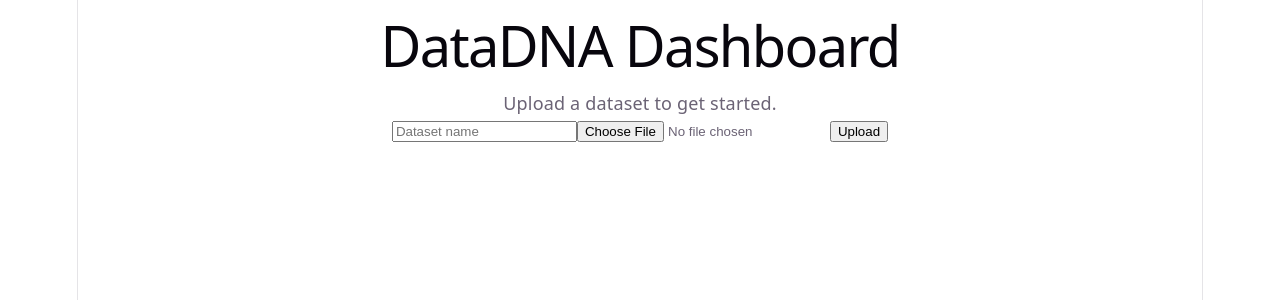
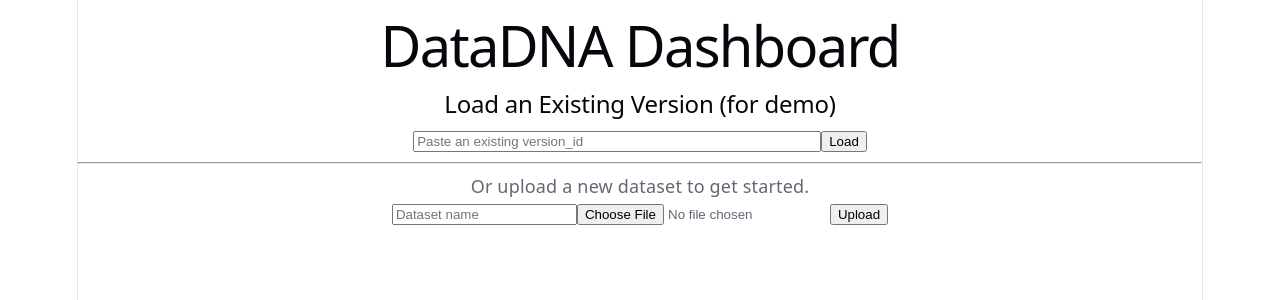
Before and after one commit to dhruvv-x/DataDNA, a React (Vite) app in the folder frontend/: page / in a window 1280 px wide. Shown: the top 300 px of the page. Built offline with nearby package versions, Linux system fonts and the light colour scheme.

Commit message:
feat: add ability to load existing version by ID for demo purposes

```diff
--- a/frontend/src/App.tsx
+++ b/frontend/src/App.tsx
@@ -15,16 +15,22 @@ function App() {
   const [fabricResult, setFabricResult] = useState<any>(null)
   const [verifyResult, setVerifyResult] = useState<any>(null)
 
+  const [existingVersionId, setExistingVersionId] = useState('')
+
+  function resetAllResults() {
+    setTrustScore(null)
+    setImpact(null)
+    setLineage(null)
+    setFabricResult(null)
+    setVerifyResult(null)
+  }
+
   function handleFileChange(event: React.ChangeEvent<HTMLInputElement>) {
     const file = event.target.files?.[0]
     if (file) {
       setSelectedFile(file)
       setStatus('')
-      setTrustScore(null)
-      setImpact(null)
-      setLineage(null)
-      setFabricResult(null)
-      setVerifyResult(null)
+      resetAllResults()
     }
   }
 
@@ -39,11 +45,7 @@ function App() {
     }
 
     setStatus('Uploading...')
-    setTrustScore(null)
-    setImpact(null)
-    setLineage(null)
-    setFabricResult(null)
-    setVerifyResult(null)
+    resetAllResults()
 
     const formData = new FormData()
     formData.append('file', selectedFile)
@@ -77,9 +79,61 @@ function App() {
     }
   }
 
+  async function handleLoadExistingVersion() {
+    if (!existingVersionId) {
+      setStatus('Paste a version ID first.')
+      return
+    }
+
+    setStatus('Loading existing version...')
+    resetAllResults()
+    setDatasetId('')
+    setVersionId('')
+
+    try {
+      const trustResponse = await fetch(
+        `http://localhost:8000/datasets/versions/${existingVersionId}/trust`
+      )
+      const trustData = await trustResponse.json()
+
+      if (!trustResponse.ok) {
+        setStatus('Could not load version: ' + JSON.stringify(trustData))
+        return
+      }
+
+      setVersionId(existingVersionId)
+      setTrustScore(trustData)
+      setStatus('Loaded. You can now analyze impact or check on-chain status.')
+    } catch (error) {
+      setStatus('Error: could not reach backend.')
+    }
+  }
+
   async function handleAnalyzeImpact() {
     if (!versionId) {
-      setStatus('Upload a dataset first.')
+      setStatus('Upload or load a dataset version first.')
+      return
+    }
+
+    setStatus('Analyzing impact...')
+    setImpact(null)
+
+    try {
+      const impactResponse = await fetch(
+        `http://localhost:8000/datasets/versions/${versionId}/impact`
+      )
+      const impactData = await impactResponse.json()
+
+      setStatus('')
+      setImpact(impactData)
+    } catch (error) {
+      setStatus('Error: could not reach backend.')
+    }
+  }
+
+  async function handleMarkInvalidAndAnalyze() {
+    if (!versionId) {
+      setStatus('Upload or load a dataset version first.')
       return
     }
 
@@ -166,7 +220,7 @@ function App() {
 
   async function handleRegisterOnChain() {
     if (!versionId) {
-      setStatus('Upload a dataset first.')
+      setStatus('Upload or load a dataset version first.')
       return
     }
 
@@ -195,7 +249,7 @@ function App() {
 
   async function handleVerifyOnChain() {
     if (!versionId) {
-      setStatus('Upload a dataset first.')
+      setStatus('Upload or load a dataset version first.')
       return
     }
 
@@ -223,7 +277,22 @@ function App() {
   return (
     <div>
       <h1>DataDNA Dashboard</h1>
-      <p>Upload a dataset to get started.</p>
+
+      <div>
+        <h2>Load an Existing Version (for demo)</h2>
+        <input
+          type="text"
+          placeholder="Paste an existing version_id"
+          value={existingVersionId}
+          onChange={(e) => setExistingVersionId(e.target.value)}
+          style={{ width: '400px' }}
+        />
+        <button onClick={handleLoadExistingVersion}>Load</button>
+      </div>
+
+      <hr />
+
+      <p>Or upload a new dataset to get started.</p>
 
       <input
         type="text"
@@ -259,7 +328,8 @@ function App() {
             </li>
           </ul>
 
-          <button onClick={handleAnalyzeImpact}>
+          <button onClick={handleAnalyzeImpact}>Analyze Impact (as-is)</button>
+          <button onClick={handleMarkInvalidAndAnalyze}>
             Mark as Invalid & Analyze Impact
           </button>
         </div>
```
